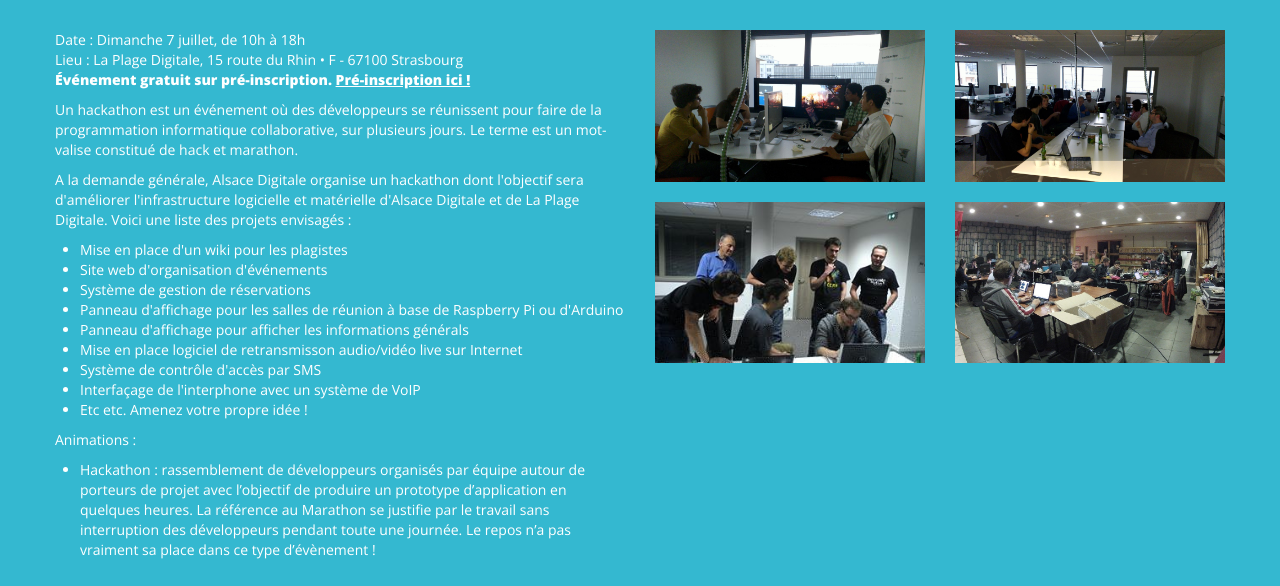
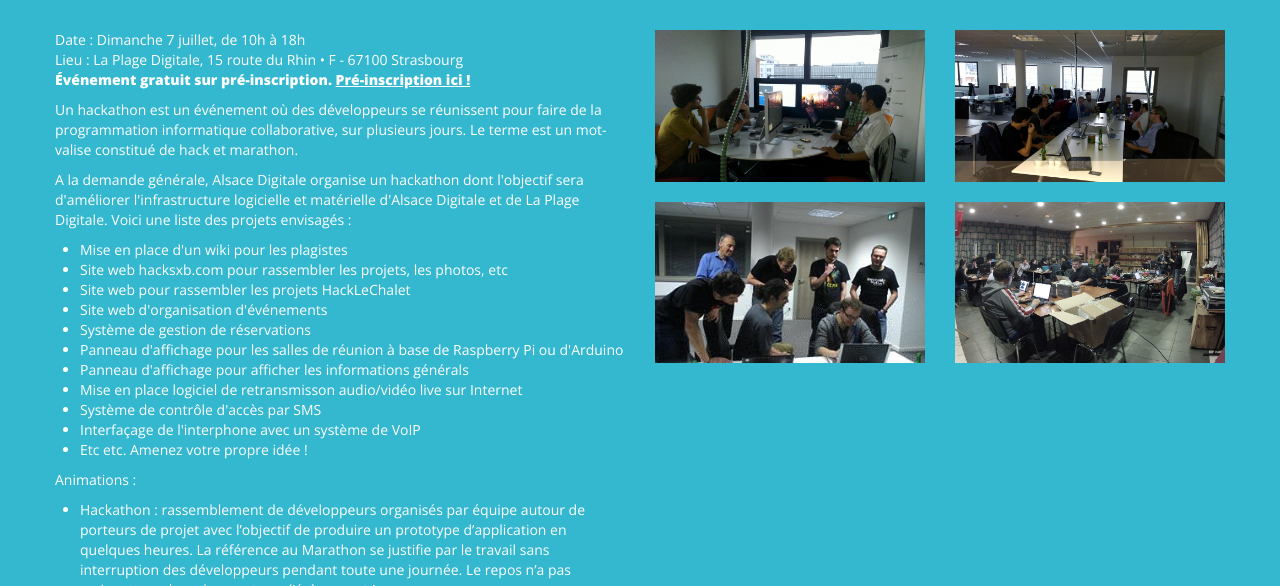
Before and after one commit to AlsaceDigitale/edgefest, a Jekyll site: the page built from hackathon.html, in a window 1280 px wide and 900 px high, scrolled down 2144 px, cut to the strip 0-586 px from the top of the window. Built offline with Jekyll 4.4.1, drawn with Linux system fonts in a browser that asks for light colours; some web fonts are replaced.

Commit message:
site web pour HackSXB

```diff
--- a/_includes/hackathon.html
+++ b/_includes/hackathon.html
@@ -18,6 +18,8 @@
           A la demande générale, Alsace Digitale organise un hackathon dont l'objectif sera d'améliorer l'infrastructure logicielle et matérielle d'Alsace Digitale et de La Plage Digitale. Voici une liste des projets envisagés :
           <ul>
             <li>Mise en place d'un wiki pour les plagistes</li>
+            <li>Site web hacksxb.com pour rassembler les projets, les photos, etc</li>
+            <li>Site web pour rassembler les projets HackLeChalet</li>
             <li>Site web d'organisation d'événements</li>
             <li>Système de gestion de réservations</li>
             <li>Panneau d'affichage pour les salles de réunion à base de Raspberry Pi ou d'Arduino</li>
```
